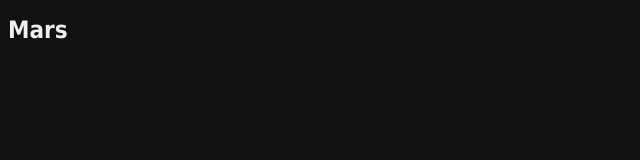
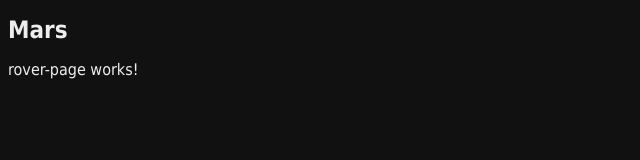
Before and after one commit to tchatel/mars-lab, an Angular app: page /rover in a window 1280 px wide. Before the commit this address led to /. Shown: the top 160 px of the page, without its empty margins (0-640 px from the left). Built offline with nearby package versions, Linux system fonts and the light colour scheme.

Commit message:
étape 02

```diff
--- a/src/app/app.module.ts
+++ b/src/app/app.module.ts
@@ -4,6 +4,7 @@
 import { AppRoutingModule } from './app-routing.module';
 import { AppComponent } from './app.component';
 import { HomePageComponent } from './home-page/home-page.component';
+import {RoverModule} from './rover/rover.module';
 
 @NgModule({
   declarations: [
@@ -12,6 +13,8 @@
   ],
   imports: [
     BrowserModule,
+    RoverModule,
+    // Routing module à la fin :
     AppRoutingModule
   ],
   providers: [],
--- /dev/null
+++ b/src/app/rover/rover-page/rover-page.component.html
@@ -0,0 +1,3 @@
+<p>
+  rover-page works!
+</p>
--- /dev/null
+++ b/src/app/rover/rover-page/rover-page.component.ts
@@ -0,0 +1,15 @@
+import { Component, OnInit } from '@angular/core';
+
+@Component({
+  selector: 'app-rover-page',
+  templateUrl: './rover-page.component.html',
+  styleUrls: ['./rover-page.component.css']
+})
+export class RoverPageComponent implements OnInit {
+
+  constructor() { }
+
+  ngOnInit() {
+  }
+
+}
```
Also changed, not shown: src/app/rover/rover-routing.module.ts (added, +13 -0 lines), src/app/rover/rover.module.ts (added, +14 -0 lines), src/app/rover/rover-page/rover-page.component.css (added), 1 other file (tests, documents, lock files or other folders).
